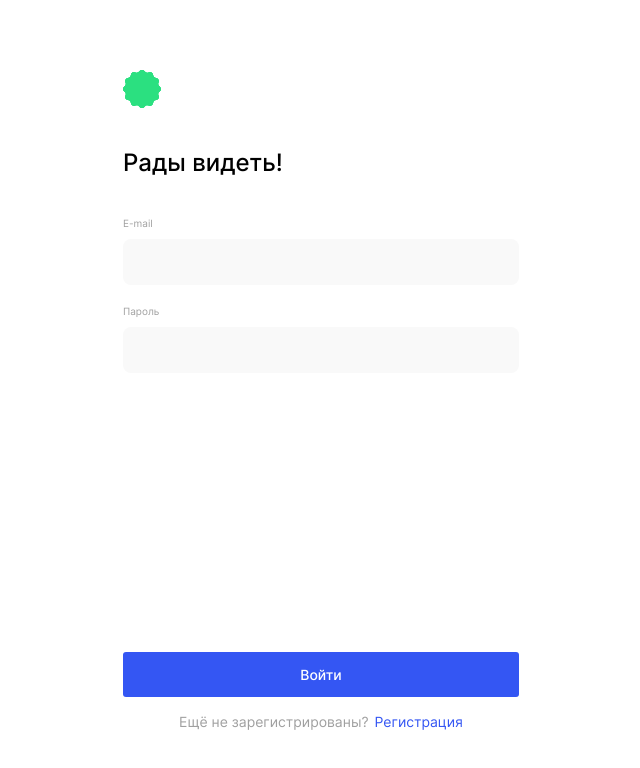
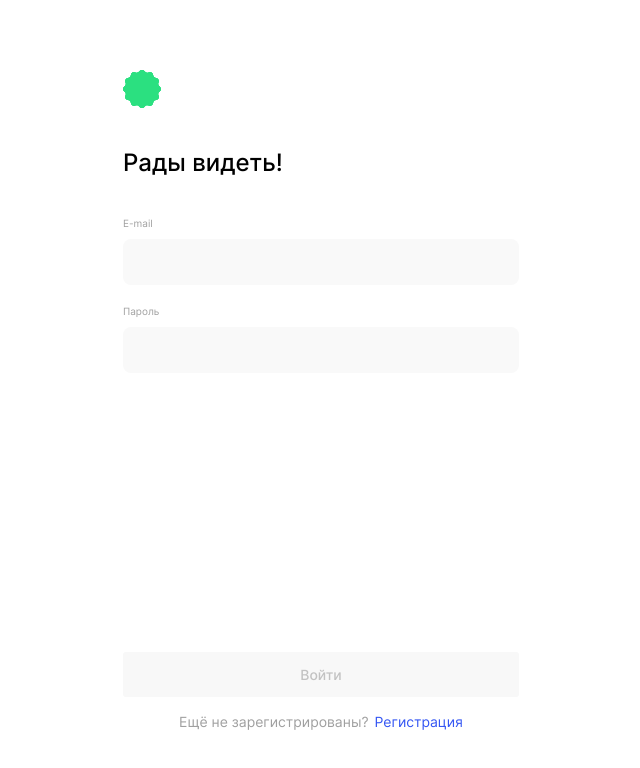
Before and after one commit to BorodkinaViktoriya/movies-explorer-frontend, a React (Create React App) app: page /signin in a window 1280 px wide. Shown: the top 768 px of the page, without its empty margins (319-959 px from the left). Built offline with nearby package versions, Linux system fonts and the light colour scheme; the HTML template or start-up script is replaced by a standard one.

Commit message:
registration disabled button

```diff
--- a/src/components/Form/Form.css
+++ b/src/components/Form/Form.css
@@ -100,6 +100,11 @@
   cursor: pointer;
 }
 
+.form__button:disabled {
+  background-color: #F8F8F8;
+color: #C2C2C2;
+}
+
 .form__sub-text {
   text-align: center;
   font-weight: 400;
--- a/src/components/Form/Form.js
+++ b/src/components/Form/Form.js
@@ -3,7 +3,7 @@ import {Link} from "react-router-dom";
 import headerLogo from "../../images/header-logo.svg";
 import React from "react";
 
-function Form({children, formTitle, buttonText, subText, linkText, link, values, onChange, onSubmit}) {
+function Form({children, formTitle, buttonText, subText, linkText, link, onSubmit, isDisabled}) {
 
 
   return (
@@ -15,7 +15,7 @@ function Form({children, formTitle, buttonText, subText, linkText, link, values,
         <legend className="form__title">{formTitle}</legend>
         {children}
       </fieldset>
-      <button className="form__button" type="submit">{buttonText}</button>
+      <button className="form__button" type="submit" disabled={isDisabled}>{buttonText}</button>
       <p className="form__sub-text">{subText}
         <a className="form__sub-link" href={link}>{linkText}</a>
       </p>
--- a/src/components/Login/Login.js
+++ b/src/components/Login/Login.js
@@ -15,7 +15,6 @@ function Login({setLoggedIn, setCurrentUser}) {
         return emailValidationErrorMessage
       }
       return '';
-
     }
   });
 
@@ -28,7 +27,7 @@ function Login({setLoggedIn, setCurrentUser}) {
           setLoggedIn(true);
           localStorage.setItem('jwt', res.token);
           console.log({values})
-          setCurrentUser(values);
+          setCurrentUser();
           /*setAuthorisationEmail(email);*/
           history.push('/movies')
         }
@@ -45,6 +44,7 @@ function Login({setLoggedIn, setCurrentUser}) {
             subText={'Ещё не зарегистрированы?'}
             linkText={'Регистрация'}
             link={'/signup'}
+            isDisabled={!isValid}
             onSubmit={handleLogin}>
         <label className="form__label">E-mail
           <input
--- a/src/components/Profile/Profile.js
+++ b/src/components/Profile/Profile.js
@@ -2,23 +2,24 @@ import "./Profile.css";
 import React from "react";
 import Header from "../Header/Header";
 import {CurrentUserContext} from "../../contexts/CurrentUserContext";
-import useForm from "../../hooks/useForm";
+import useFormWithValidation from "../../hooks/useForm";
 
 function Profile() {
   const currentUser = React.useContext(CurrentUserContext);
-  const {values, handleInputChange, setValues} = useForm();
-  React.useEffect(() => {
+  const [userName, setUserName] = React.useState(currentUser.name);
+  const {values, handleInputChange, setValues} = useFormWithValidation();
+ /* React.useEffect(() => {
     if (currentUser) {
       setValues({name:currentUser.name, email:currentUser.email });
     }
-  }, []);
+  }, []);*/
   return (
     <>
       <Header isDark={false} loggedIn={true}/>
       <div className="profile">
         <form className="profile__form" id='profile-form' /* onSubmit={}*/>
           <fieldset className="profile__fieldset">
-            <legend className="profile__title">Привет, {currentUser.name}!</legend>
+            <legend className="profile__title">Привет, {userName}!</legend>
             <label className="profile__label">Имя
               <input
                 type="name" value={values.name}
--- a/src/components/Register/Register.js
+++ b/src/components/Register/Register.js
@@ -59,6 +59,7 @@ function Register({setLoggedIn}) {
         linkText={'Войти'}
         link={'/signin'}
         onSubmit={handleRegister}
+        isDisabled={!isValid}
       >
         <label className="form__label">Name
         <input
```
